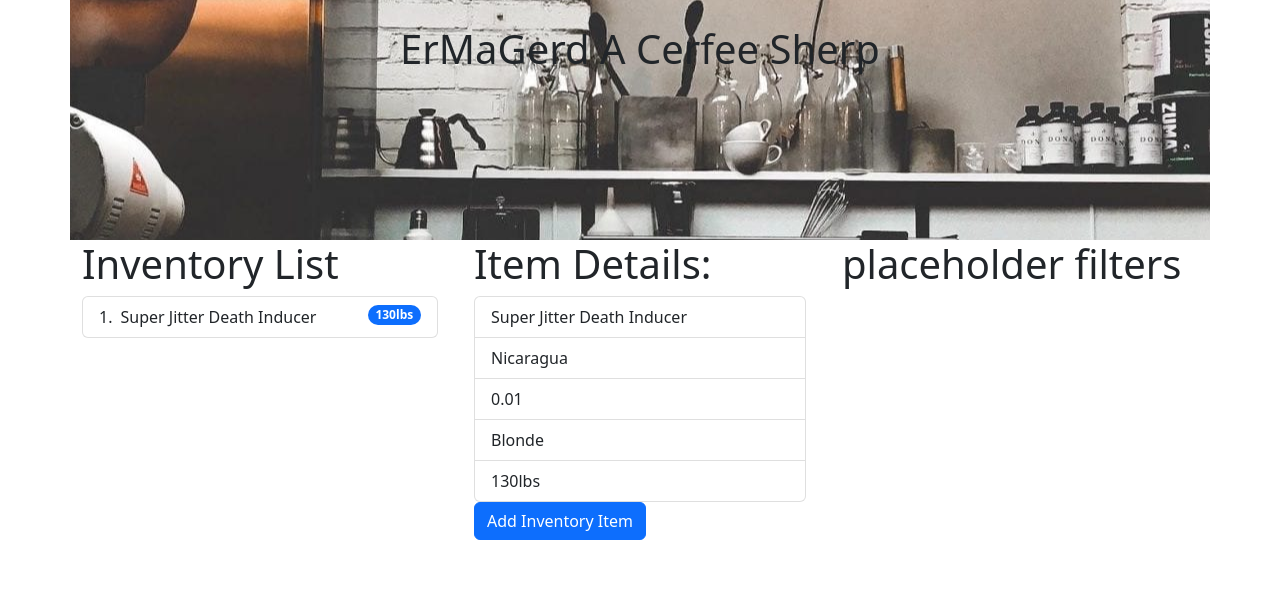
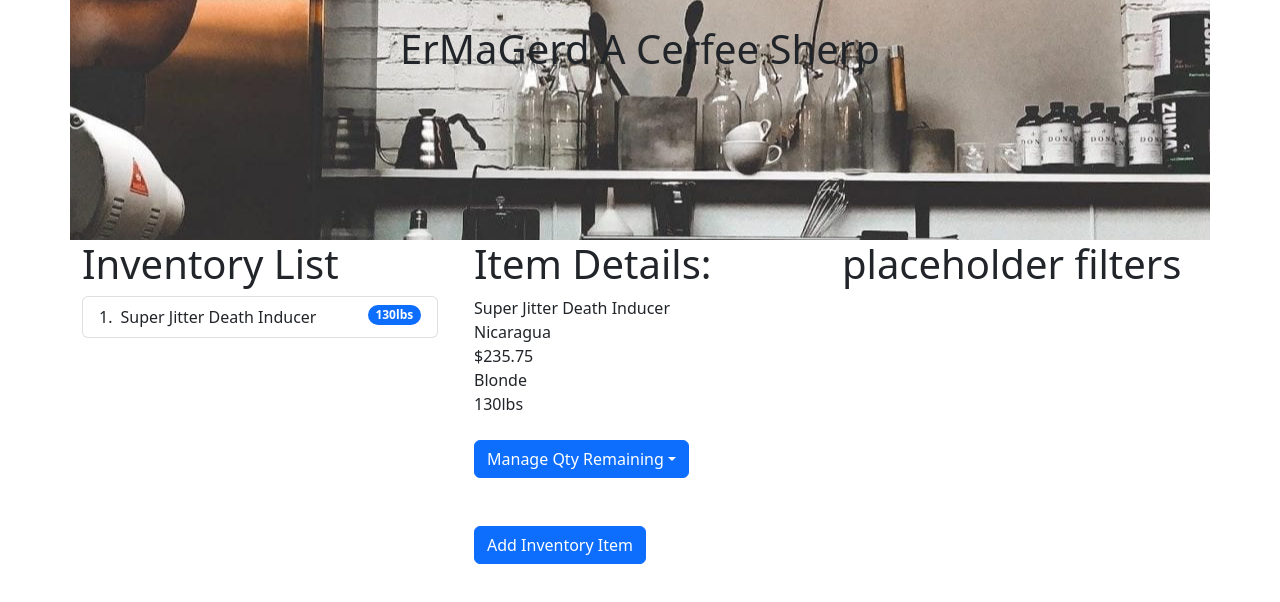
Before and after one commit to CarlSustrich/CoffeeThing, a React (Create React App) app: page / in a window 1280 px wide. Both pictures are taken after a click on the element "Super Jitter Death Inducer". Shown: the top 602 px of the page. Built offline with nearby package versions, Linux system fonts and the light colour scheme.

Commit message:
add update qty functionality

```diff
--- a/src/components/Header/headerControl.js
+++ b/src/components/Header/headerControl.js
@@ -1,4 +1,5 @@
 import React from 'react';
+import Image from 'react-bootstrap/Image';
 import coffeeBarPic from './../../img/coffee-bar.jpeg';
 
 
--- a/src/components/Inventory/inventoryControl.js
+++ b/src/components/Inventory/inventoryControl.js
@@ -14,7 +14,7 @@ export default class inventoryControl extends React.Component {
     super(props);
     this.state = {
       showForm: false,
-      mainInventoryList: [{Name: 'Super Jitter Death Inducer', Origin: 'Nicaragua', Price: 0.01, Roast: 'Blonde', Remaining: 130, Roast: "Blonde", id:"f8e022a6-35a8-4c23-9d84-54ff9711a657"}],
+      mainInventoryList: [{Name: 'Super Jitter Death Inducer', Origin: 'Nicaragua', Price: 235.75, Roast: 'Blonde', Remaining: 130, id:"f8e022a6-35a8-4c23-9d84-54ff9711a657"}],
       requestedDetails: null
     }
   }
@@ -39,6 +39,20 @@ export default class inventoryControl extends React.Component {
     this.setState({requestedDetails: selectedItem, showForm: false})
   }
 
+  handleUpdateRequest = (qty) => {
+    let updatedItem = {...this.state.requestedDetails};
+    if(updatedItem.Remaining <= qty){
+      updatedItem.Remaining = 0;
+    } else {
+    updatedItem.Remaining -= qty;
+    }
+    this.setState(prevState => ({
+      mainInventoryList: prevState.mainInventoryList.filter(item => item.id !== this.state.requestedDetails.id)
+      .concat(updatedItem),
+      requestedDetails: updatedItem
+    }))
+  }
+
   render() {
     return(
       <Container>
@@ -50,7 +64,7 @@ export default class inventoryControl extends React.Component {
             {this.state.showForm ?
               <ItemManagement onSwapRequest={this.handleMiddleColumnSwap} onAddNewInventory = {this.handleAddNewInventory}/>
               :
-              <ItemDetails onSwapRequest={this.handleMiddleColumnSwap} requestedDetails={this.state.requestedDetails}/>}
+              <ItemDetails onSwapRequest={this.handleMiddleColumnSwap} onUpdateRequest={this.handleUpdateRequest} requestedDetails={this.state.requestedDetails}/>}
           </Col>
           <Col>
             <h1>placeholder filters</h1>
--- a/src/components/Inventory/inventoryList.js
+++ b/src/components/Inventory/inventoryList.js
@@ -5,20 +5,24 @@ import Item from './inventoryItem';
 import { ListGroupItem } from 'react-bootstrap';
 
 export default function inventoryList(props) {
+
   return (
+
     <>
       <h1>Inventory List</h1>
       <ListGroup as="ol" numbered>
         {props.inventoryList.map((element)=>
-          <ListGroup.Item as='li' className="d-flex justify-content-between align-items-start">
+
+          <ListGroup.Item key={element.id} as='li' className="d-flex justify-content-between align-items-start">
             <Item
               detailsRequested = {props.onDetailsRequest}
               Name = {element.Name}
               id={element.id}
-              key={element.id}
             />
-            <Badge bg="primary" pill> {element.Remaining}lbs</Badge>
+            {element.Remaining<=0 ? <Badge bg="danger" pill> {element.Remaining}lbs</Badge> : element.Remaining<=50 ? <Badge bg="warning" pill> {element.Remaining}lbs</Badge> : <Badge bg="primary" pill> {element.Remaining}lbs</Badge>}
+
           </ListGroup.Item>
+
         )}
       </ListGroup>
     </>
--- a/src/components/Inventory/itemDetails.js
+++ b/src/components/Inventory/itemDetails.js
@@ -1,6 +1,8 @@
 import React from 'react';
 import Button from 'react-bootstrap/Button';
 import Container from 'react-bootstrap/Container';
+import Dropdown from 'react-bootstrap/Dropdown';
+import DropdownButton from 'react-bootstrap/DropdownButton';
 import ListGroup from 'react-bootstrap/ListGroup';
 
 
@@ -34,24 +36,30 @@ import ListGroup from 'react-bootstrap/ListGroup';
 
 export default function itemDetails(props) {
   const item = props.requestedDetails
+  const update= props.onUpdateRequest
   if(item != null) {
     return (
       <Container>
         <h1>Item Details:</h1>
-        <ListGroup as='ul'>
-          <ListGroup.Item as='li'>{item.Name}</ListGroup.Item>
-          <ListGroup.Item as='li'>{item.Origin}</ListGroup.Item>
-          <ListGroup.Item as='li'>{item.Price}</ListGroup.Item>
-          <ListGroup.Item as='li'>{item.Roast}</ListGroup.Item>
-          <ListGroup.Item as='li'>{item.Remaining}lbs</ListGroup.Item>
-        </ListGroup>
+          {item.Name}<br />
+          {item.Origin}<br />
+          ${item.Price}<br />
+          {item.Roast}<br />
+          {item.Remaining}lbs
+          <br /><br />
+          <DropdownButton id="dropdown-basic-button" title="Manage Qty Remaining">
+            <Dropdown.Item onClick={()=>update(1)}>Sold 1lb</Dropdown.Item>
+            <Dropdown.Item onClick={()=>update(5)}>Sold 5lb</Dropdown.Item>
+            <Dropdown.Item onClick={()=>update(130)}>Sold Out</Dropdown.Item>
+          </DropdownButton>
+          <br /><br />
         <Button onClick={props.onSwapRequest}>Add Inventory Item</Button>
       </Container>
     )
   } else {
     return (
     <>
-      <h1>Heres some details I guess</h1>
+      <h1>Select a Product to view its Details</h1>
       <Button onClick={props.onSwapRequest}>Add Inventory Item</Button>
     </>
     )
```
